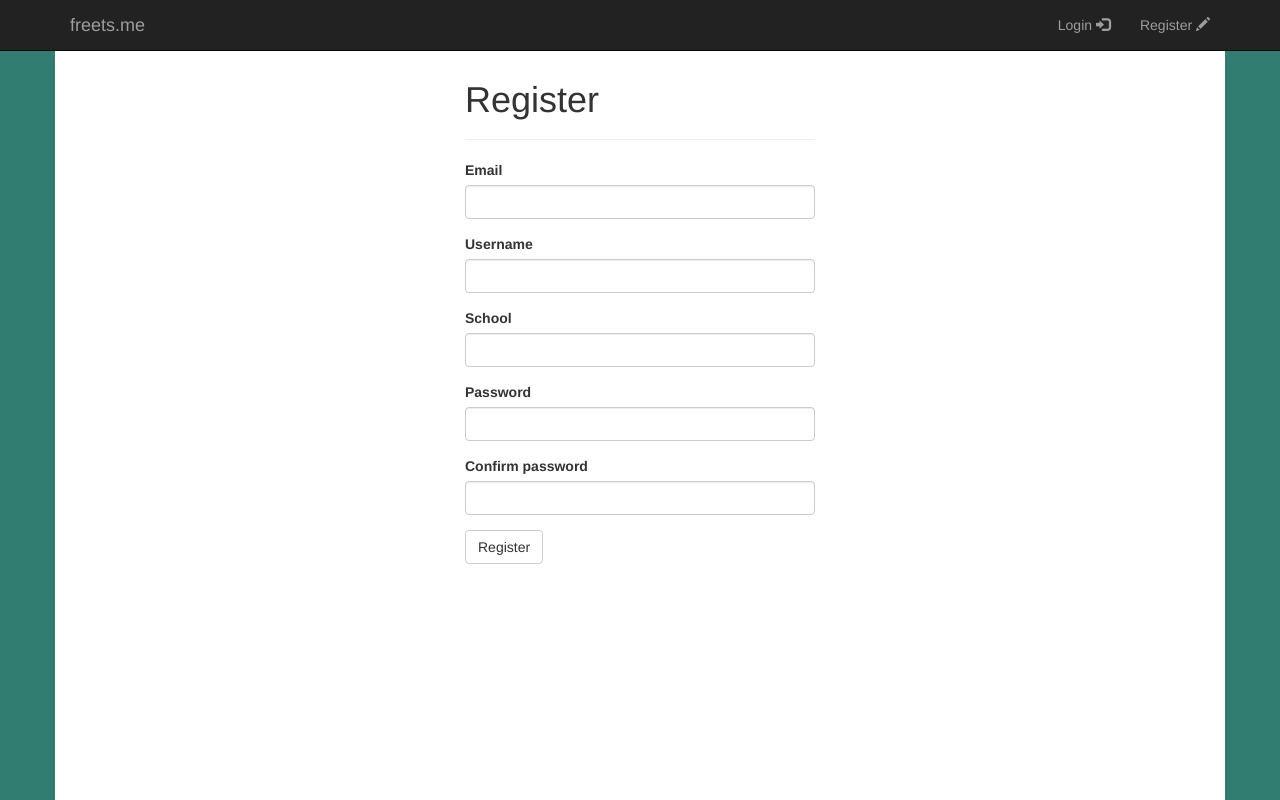
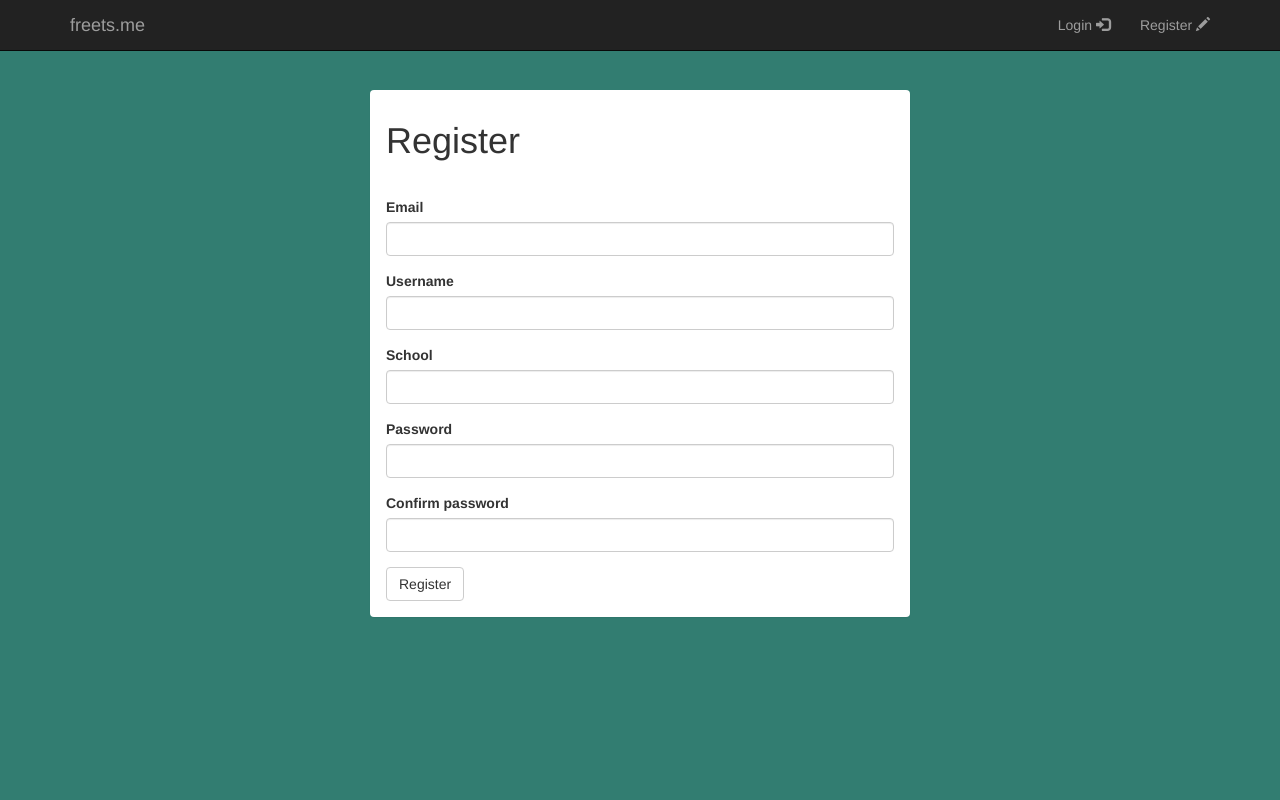
Before and after one commit to foodsnag/foodsnag-web, a Flask app: page /auth/register in a window 1280 px wide. Run offline with Flask 2, Linux system fonts and the light colour scheme; some libraries are stand-ins or nearby versions.

Commit message:
Update register style

```diff
--- a/app/templates/auth/register.html
+++ b/app/templates/auth/register.html
@@ -3,13 +3,19 @@
 
 {% block title %}freets.me - Register{% endblock %}
 
-{% block page_content %}
+{% block content %}
 
-<div class="col-md-4 col-md-offset-4">
-  <div class="page-header">
-    <h1>Register</h1>
+<div id="float-box" class="container">
+  <div class="col-md-6 col-md-offset-3">
+    <div class="panel">
+      <div class="panel-heading">
+        <h1>Register</h1>
+      </div>
+      <div class="panel-body">
+        {{ wtf.quick_form(form) }}
+      </div>
+    </div>
   </div>
-  {{ wtf.quick_form(form) }}
 </div>
 
 {% endblock %}
```
